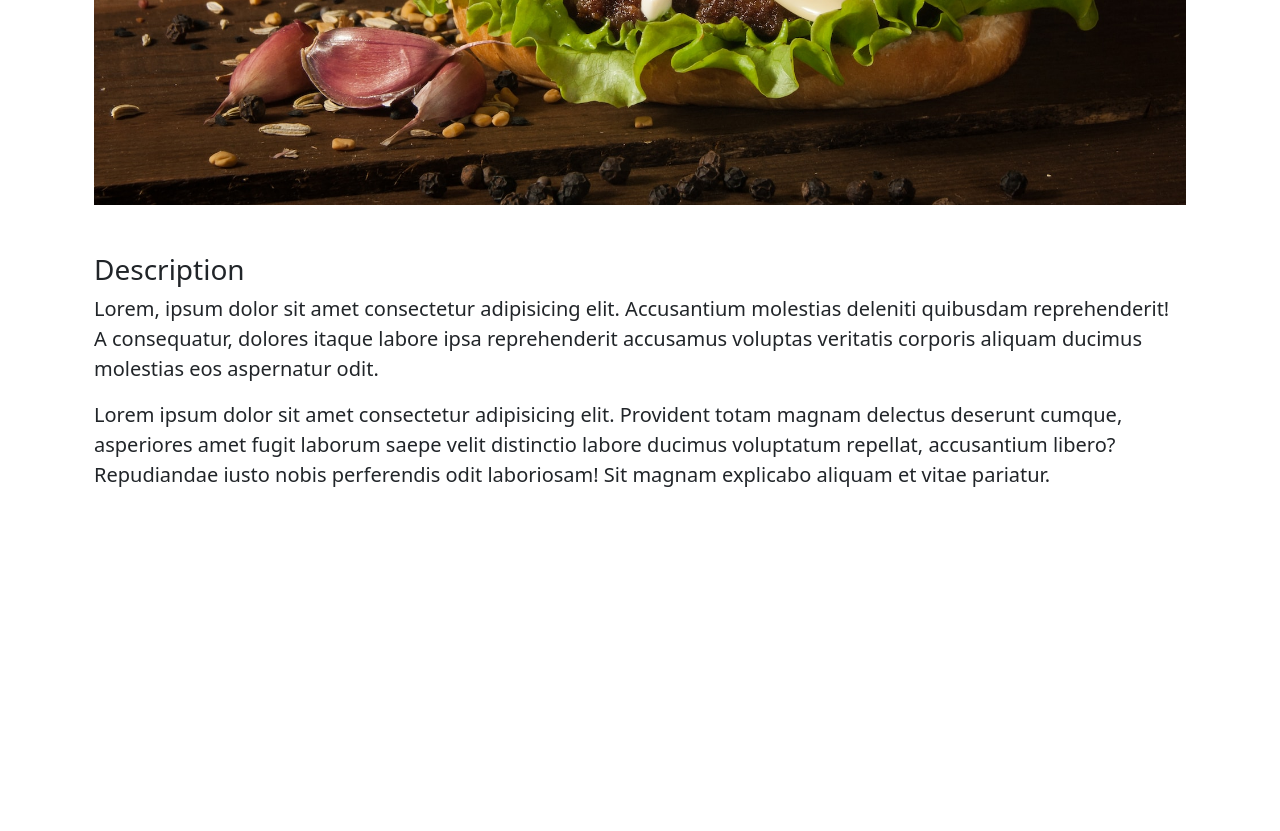
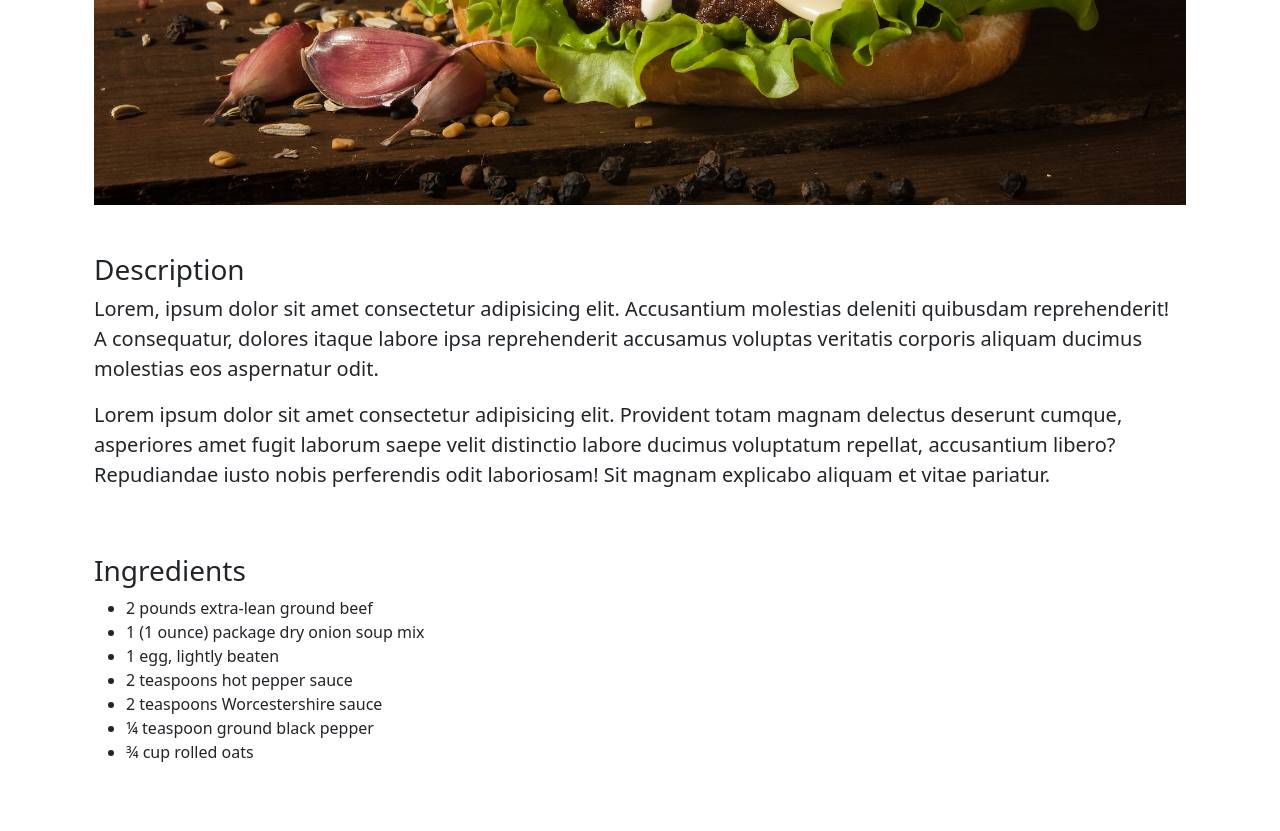
Before and after one commit to cqveman/CaveDish, a plain HTML site: page recipes/burger.html in a window 1280 px wide. Shown: the part 626-1457 px from the top of the page. Before the commit the page ends 1228 px from the top, so only its background shows below. Drawn offline with nearby package versions, Linux system fonts and the light colour scheme.

Commit message:
Creating the ingredients section

```diff
--- a/recipes/burger.html
+++ b/recipes/burger.html
@@ -35,6 +35,18 @@
 					aliquam et vitae pariatur.
 				</p>
 			</section>
+			<section class="container pb-5">
+				<h3>Ingredients</h3>
+                <ul>
+                    <li>2 pounds extra-lean ground beef</li>
+                    <li>1 (1 ounce) package dry onion soup mix</li>
+                    <li>1 egg, lightly beaten</li>
+                    <li>2 teaspoons hot pepper sauce</li>
+                    <li>2 teaspoons Worcestershire sauce</li>
+                    <li>¼ teaspoon ground black pepper</li>
+                    <li>¾ cup rolled oats</li>
+                </ul>
+			</section>
 		</div>
 	</body>
 </html>
```
